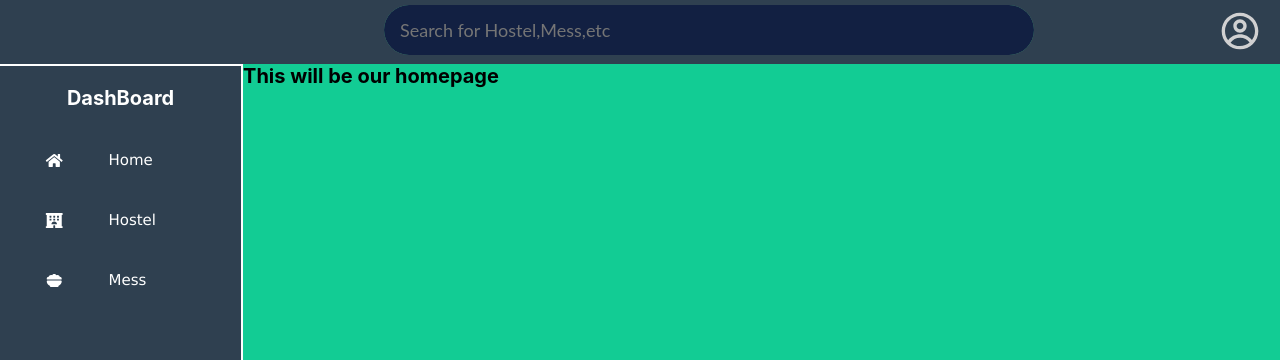
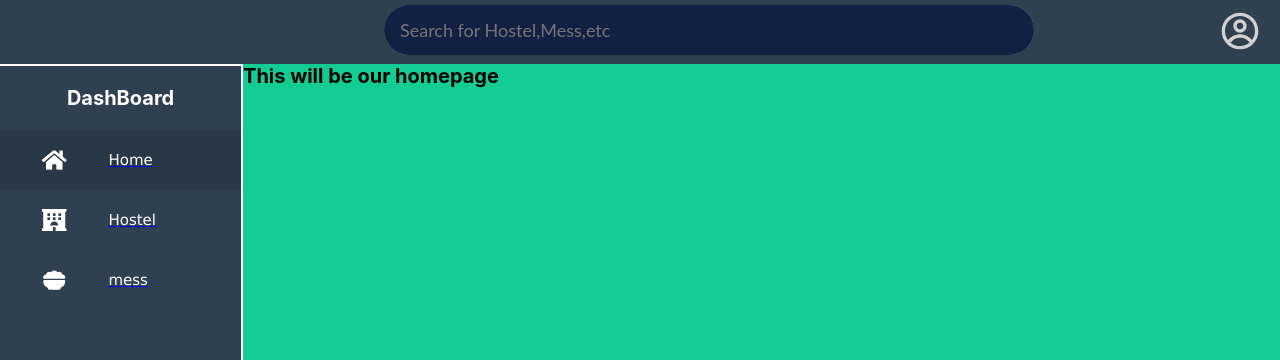
Before and after one commit to yashdubey369/Hostel_Management, a React (Create React App) app in the folder client/: page / in a window 1280 px wide. Shown: the top 360 px of the page. Built offline with nearby package versions, Linux system fonts and the light colour scheme.

Commit message:
sidebarbutton updated

```diff
--- a/client/src/App.js
+++ b/client/src/App.js
@@ -2,7 +2,6 @@ import "./App.css";
 import { BrowserRouter as Router, Routes, Route } from "react-router-dom";
 import HomePage from "./Pages/HomePage";
 import NavBar from "./Components/NavBar";
-import SideNav from "./Components/SideBar";
 import Hostel from "./Pages/Hostel/Hostel";
 import Mess from "./Pages/Mess/Mess";
 import Footer from "./Components/Footer";
--- a/client/src/Components/SideBar.js
+++ b/client/src/Components/SideBar.js
@@ -2,31 +2,16 @@ import React from "react";
 import "./SideBar.css";
 import { FaHome, FaHotel } from "react-icons/fa";
 import { FaBowlFood } from "react-icons/fa6";
-import { Link } from "react-router-dom";
+import SidebarButton from "./SidebarButton";
 function SideBar() {
   return (
     <div className="side-main">
       <h1 id="side-heading">DashBoard</h1>
-      <ul className="side-container">
-        <Link to="" className="link">
-          <li className="sidebar-row">
-            <FaHome className="side-icon" />{" "}
-            <spam className="side-title">Home</spam>
-          </li>
-        </Link>
-        <Link to="hostel" className="link">
-          <li className="sidebar-row">
-            <FaHotel className="side-icon" />
-            <spam className="side-title">Hostel</spam>
-          </li>
-        </Link>
-        <Link to="mess" className="link">
-          <li className="sidebar-row">
-            <FaBowlFood className="side-icon" />
-            <spam className="side-title">Mess</spam>
-          </li>
-        </Link>
-      </ul>
+      <div className="side-container">
+        <SidebarButton to="/" title="Home" icon={<FaHome className="side-icon" />}/>
+        <SidebarButton to="/hostel" title="Hostel" icon={<FaHotel className="side-icon" />}/>
+        <SidebarButton to="/mess" title="mess" icon={<FaBowlFood className="side-icon" />}/>
+      </div>
     </div>
   );
 }
--- /dev/null
+++ b/client/src/Components/SidebarButton.js
@@ -0,0 +1,21 @@
+import React from 'react'
+import { IconContext } from 'react-icons'
+import { Link, useLocation } from 'react-router-dom'
+import "./SideBar.css"
+function SidebarButton(props) {
+    const location=useLocation();
+    const isActive= location.pathname===props.to;
+    const btnClass=isActive? "sidebar-row active" : "sidebar-row"
+  return (
+    <Link to={props.to}>
+    <div className={btnClass}>
+      <IconContext.Provider value={{ size:"22px",className: "btn-icon"}}>
+      {props.icon}
+      <p className="side-title">{props.title}</p>
+      </IconContext.Provider>
+    </div>
+  </Link>
+  )
+}
+
+export default SidebarButton
```
